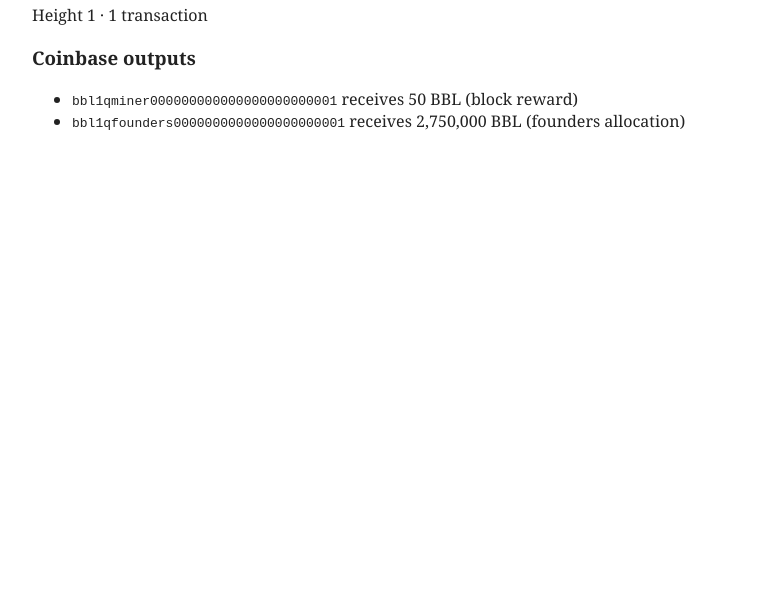
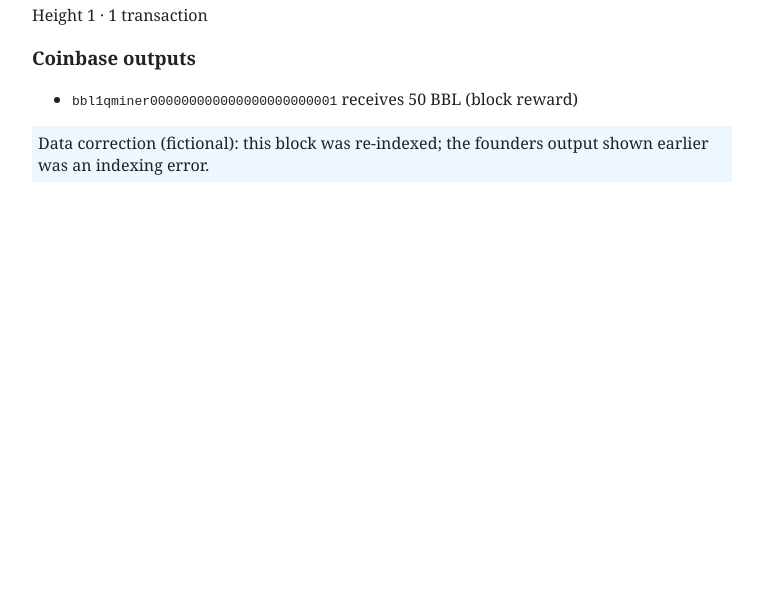
Before and after one commit to brilliantnodes/demo-explorer, a plain HTML site: page bobblecoin/block-1.html in a window 1280 px wide. Shown: the part 209-800 px from the top of the page, without its empty margins (258-1021 px from the left). Drawn offline with Linux system fonts and the light colour scheme.

Commit message:
Fictional explorer data correction for bobblecoin (Bradbury live run of Launch Claim Checker v2)
Co-Authored-By: Claude Opus 5.5 <noreply@anthropic.com>
Claude-Session: https://claude.ai/code/session_01PmboiXeSxAX9LMvc5cn1bn

```diff
--- a/bobblecoin/block-1.html
+++ b/bobblecoin/block-1.html
@@ -10,7 +10,6 @@
 <h3>Coinbase outputs</h3>
 <ul>
 <li><code>bbl1qminer000000000000000000000001</code> receives 50 BBL (block reward)</li>
-<li><code>bbl1qfounders0000000000000000000001</code> receives 2,750,000 BBL (founders allocation)</li>
 </ul>
-
+<p class="fix">Data correction (fictional): this block was re-indexed; the founders output shown earlier was an indexing error.</p>
 </body></html>
```
